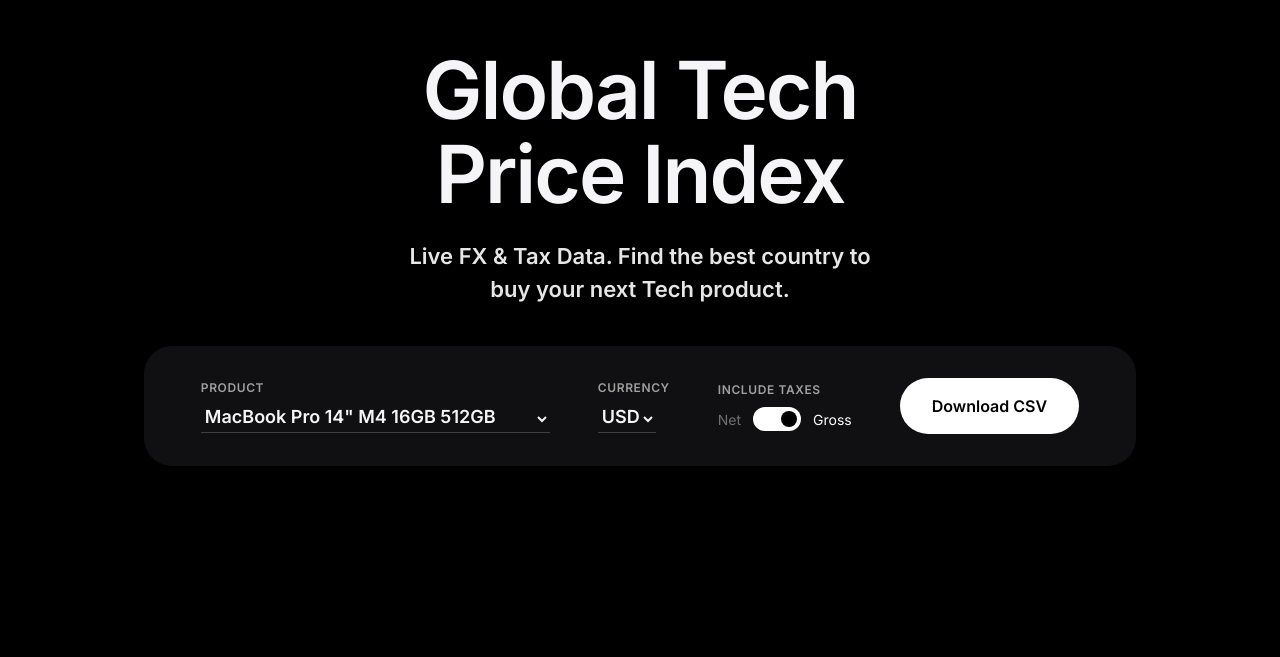
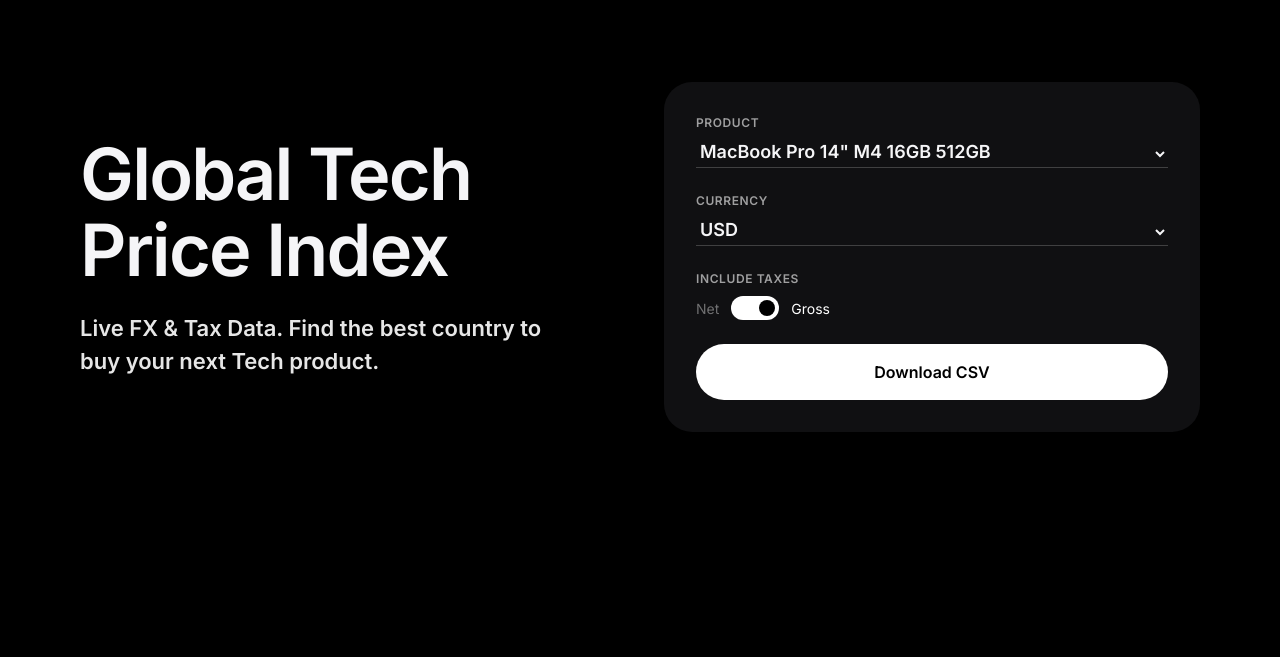
Before and after one commit to FPL-Masterminds/global-tech-price, a React (Vite) app: page / in a window 1280 px wide. Shown: the part 143-800 px from the top of the page. Built offline with nearby package versions, Linux system fonts and the light colour scheme.

Commit message:
Make hero two-column layout with controls on right side

```diff
--- a/App.tsx
+++ b/App.tsx
@@ -34,25 +34,28 @@ const App: React.FC = () => {
   return (
     <div className="bg-black min-h-screen text-[#F5F5F7] selection:bg-white selection:text-black">
       {/* Hero Section */}
-      <header className="relative w-full h-screen min-h-[800px] flex items-center justify-center overflow-hidden">
+      <header className="relative w-full min-h-screen flex items-center justify-center overflow-hidden py-20">
         <VideoBackground src={sectionVideos.hero} overlayOpacity={0.5} />
 
-        <div className="relative z-10 text-center px-4 w-[87.5%] max-w-[1024px]">
-          <h1 className="text-[48px] md:text-[80px] font-semibold leading-[1.05] mb-6 tracking-tight">
-            Global Tech <br /> Price Index
-          </h1>
-          <p className="text-[18px] md:text-[22px] font-semibold text-white/90 max-w-[500px] mx-auto mb-10">
-            Live FX & Tax Data. Find the best country to buy your next Tech product.
-          </p>
+        <div className="relative z-10 w-[87.5%] max-w-[1200px] grid grid-cols-1 md:grid-cols-2 gap-12 items-center">
+          {/* Left Column - Title */}
+          <div>
+            <h1 className="text-[48px] md:text-[72px] font-semibold leading-[1.05] mb-6 tracking-tight">
+              Global Tech <br /> Price Index
+            </h1>
+            <p className="text-[18px] md:text-[22px] font-semibold text-white/90 max-w-[500px]">
+              Live FX & Tax Data. Find the best country to buy your next Tech product.
+            </p>
+          </div>
 
-          {/* Controls Glass Card */}
-          <div className="glass-card rounded-[28px] p-6 md:p-8 flex flex-col md:flex-row items-center justify-center gap-6 md:gap-12 backdrop-blur-[20px]">
+          {/* Right Column - Controls */}
+          <div className="glass-card rounded-[28px] p-8 backdrop-blur-[20px] space-y-6">
             <div className="flex flex-col items-start">
               <label className="text-[12px] font-semibold text-white/60 mb-2 uppercase tracking-wider">Product</label>
               <select
                 value={selectedProduct.id}
                 onChange={(e) => setSelectedProduct(PRODUCTS.find(p => p.id === e.target.value) || PRODUCTS[0])}
-                className="bg-transparent text-[18px] font-semibold border-b border-white/20 pb-1 focus:outline-none cursor-pointer"
+                className="w-full bg-transparent text-[18px] font-semibold border-b border-white/20 pb-1 focus:outline-none cursor-pointer"
               >
                 {PRODUCTS.map(p => (
                   <option key={p.id} value={p.id} className="bg-neutral-900">{p.name}</option>
@@ -65,7 +68,7 @@ const App: React.FC = () => {
               <select
                 value={selectedCurrency}
                 onChange={(e) => setSelectedCurrency(e.target.value)}
-                className="bg-transparent text-[18px] font-semibold border-b border-white/20 pb-1 focus:outline-none cursor-pointer"
+                className="w-full bg-transparent text-[18px] font-semibold border-b border-white/20 pb-1 focus:outline-none cursor-pointer"
               >
                 <option value="USD" className="bg-neutral-900">USD</option>
                 <option value="GBP" className="bg-neutral-900">GBP</option>
@@ -88,7 +91,7 @@ const App: React.FC = () => {
               </div>
             </div>
 
-            <button className="h-[56px] px-8 rounded-full bg-white text-black font-semibold hover:bg-white/90 transition-all">
+            <button className="w-full h-[56px] rounded-full bg-white text-black font-semibold hover:bg-white/90 transition-all">
               Download CSV
             </button>
           </div>
```
